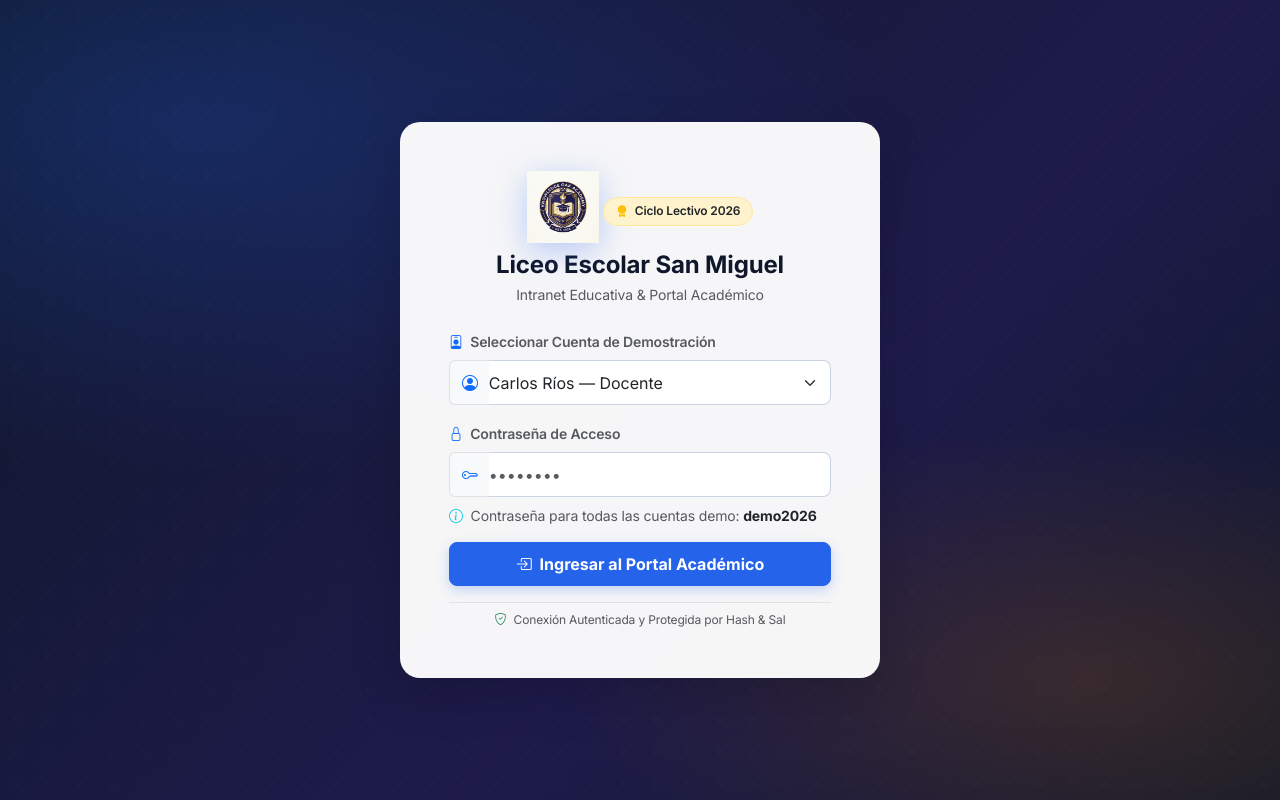
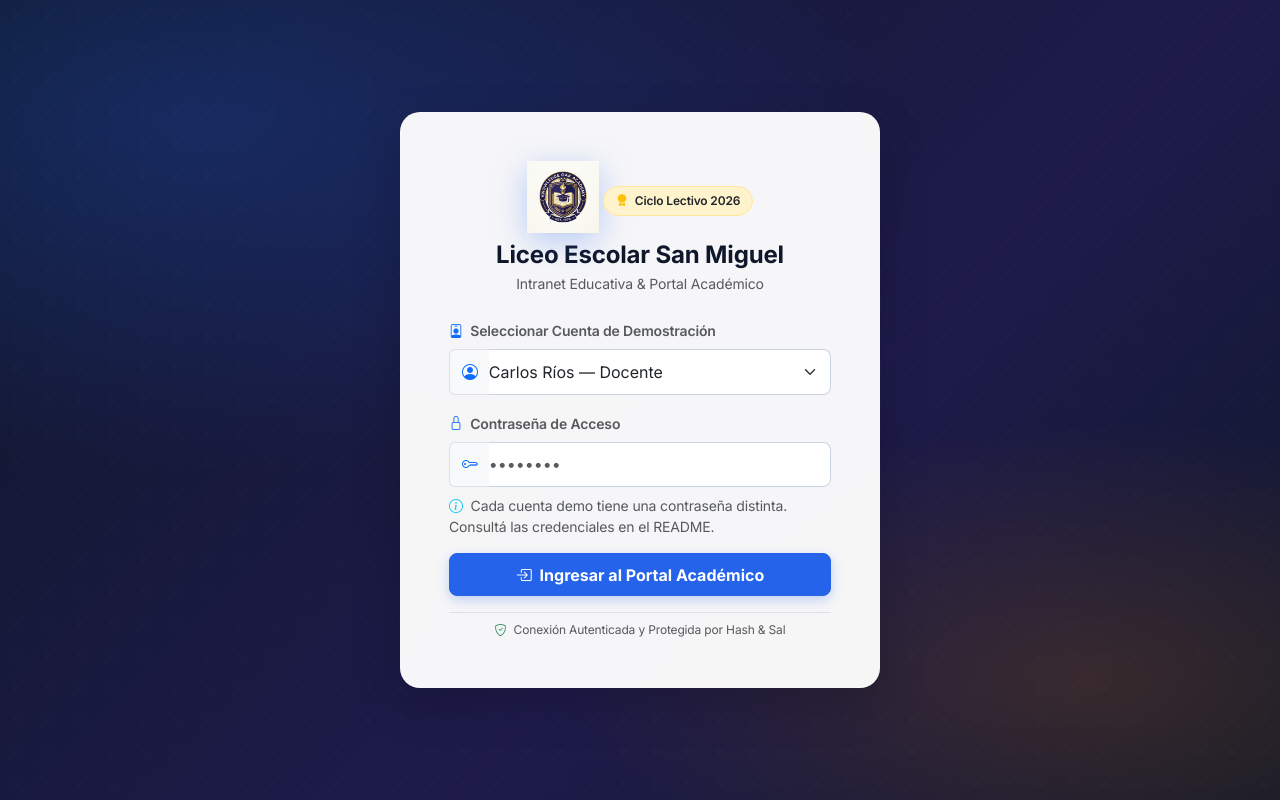
Before and after one commit to danielramirez272006-arch/INTRANET-ESCOLAR, a plain HTML site: page frontend/index.html in a window 1280 px wide. Drawn offline with nearby package versions, Linux system fonts and the light colour scheme.

Commit message:
fix: corregir demo y actualizar documentaci?n

```diff
--- a/frontend/index.html
+++ b/frontend/index.html
@@ -47,7 +47,7 @@
               autocomplete="current-password">
           </div>
           <div class="form-text mt-2 small text-muted" id="ayuda-contrasena">
-            <i class="bi bi-info-circle me-1 text-info"></i> Contraseña para todas las cuentas demo: <strong class="text-dark">demo2026</strong>
+            <i class="bi bi-info-circle me-1 text-info"></i> Cada cuenta demo tiene una contraseña distinta. Consultá las credenciales en el README.
           </div>
         </div>
 
```
